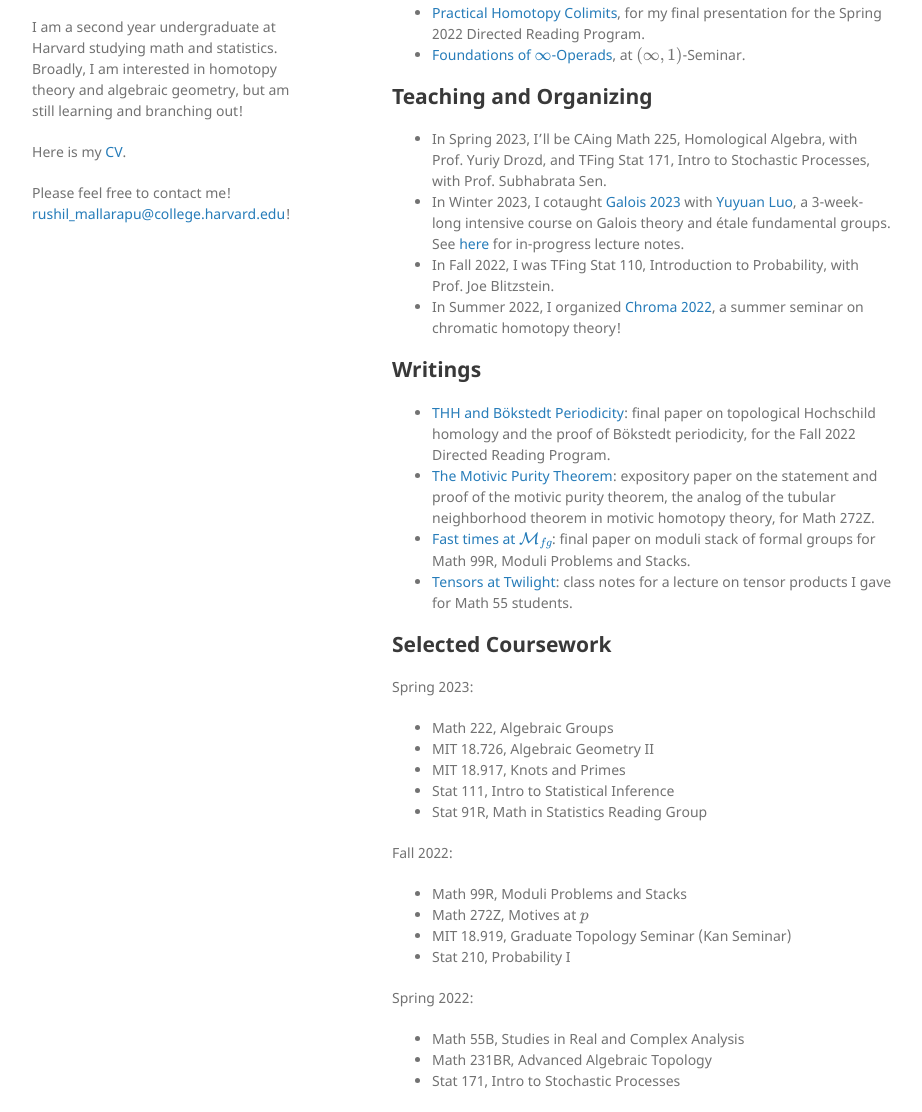
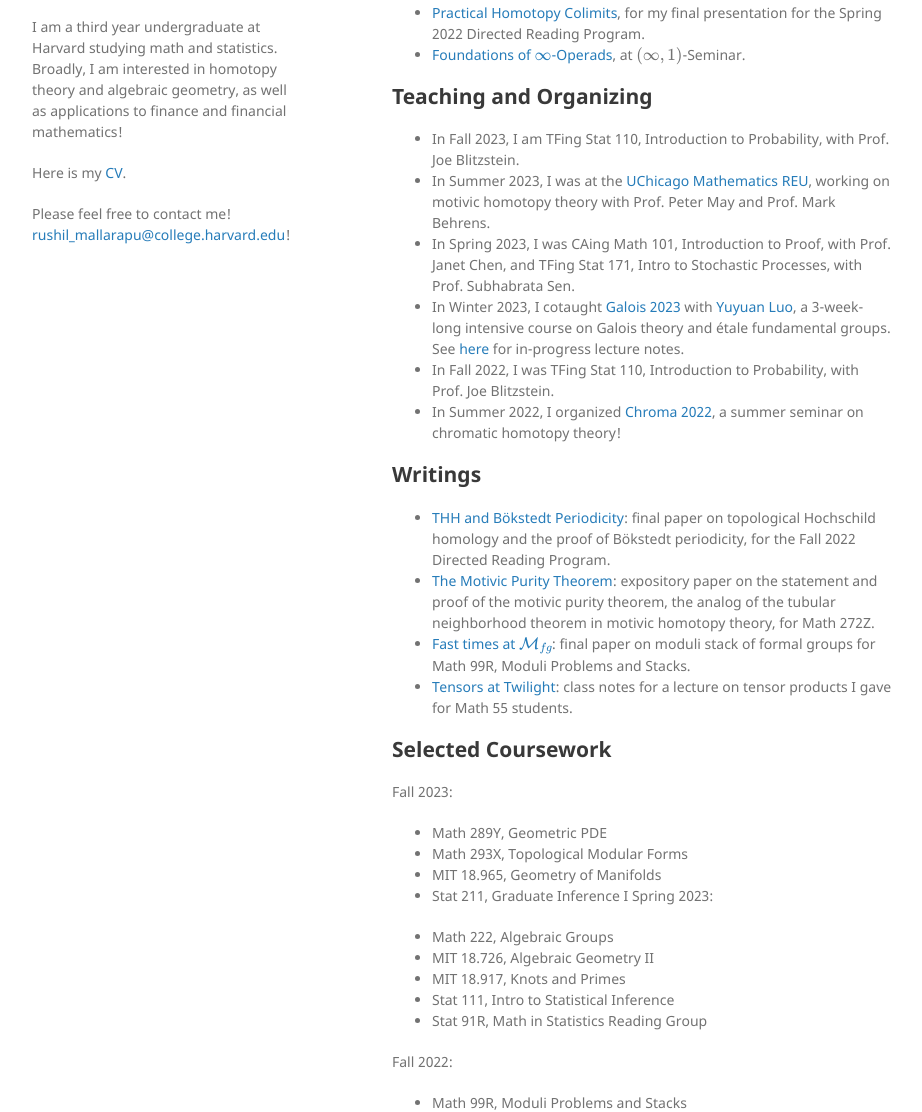
Before and after one commit to sudo-rushil/sudo-rushil.github.io, a Jekyll site: the page built from index.md, in a window 1280 px wide and 1400 px high. Shown: the part 288-1400 px from the top of the window, without its empty margins (178-1100 px from the left). Built offline with Jekyll 4.4.1, drawn with Linux system fonts in a browser that asks for light colours; formulas are drawn with MathJax 3; the repository's description, which GitHub fills in, is left out; some of the changed text lies outside the part shown.

Commit message:
updated for recruiting

```diff
--- a/_layouts/default.html
+++ b/_layouts/default.html
@@ -29,7 +29,7 @@
 
         <h3>Rushil Mallarapu</h3>
 
-        <p>I am a second year undergraduate at Harvard studying math and statistics. Broadly, I am interested in homotopy theory and algebraic geometry, but am still learning and branching out!</p>
+        <p>I am a third year undergraduate at Harvard studying math and statistics. Broadly, I am interested in homotopy theory and algebraic geometry, as well as applications to finance and financial mathematics!</p>
 
         <p>Here is my <a href="assets/files/resume.pdf">CV</a>.</p>
 
--- a/index.md
+++ b/index.md
@@ -24,7 +24,9 @@
 
 ## Teaching and Organizing
 
-- In Spring 2023, I'll be CAing Math 225, Homological Algebra, with Prof. Yuriy Drozd, and TFing Stat 171, Intro to Stochastic Processes, with Prof. Subhabrata Sen.
+- In Fall 2023, I am TFing Stat 110, Introduction to Probability, with Prof. Joe Blitzstein.
+- In Summer 2023, I was at the [UChicago Mathematics REU](http://math.uchicago.edu/~may/REU2023/), working on motivic homotopy theory with Prof. Peter May and Prof. Mark Behrens.
+- In Spring 2023, I was CAing Math 101, Introduction to Proof, with Prof. Janet Chen, and TFing Stat 171, Intro to Stochastic Processes, with Prof. Subhabrata Sen.
 - In Winter 2023, I cotaught [Galois 2023](https://sudo-rushil.github.io/galois2023) with [Yuyuan Luo](https://mit.edu/~lyuyuan/), a 3-week-long intensive course on Galois theory and étale fundamental groups. See [here](https://www.overleaf.com/read/fphsygbcmfkr) for in-progress lecture notes.
 - In Fall 2022, I was TFing Stat 110, Introduction to Probability, with Prof. Joe Blitzstein.
 - In Summer 2022, I organized [Chroma 2022](https://sudo-rushil.github.io/chroma2022), a summer seminar on chromatic homotopy theory!
@@ -38,6 +40,13 @@
 
 ## Selected Coursework
 
+
+Fall 2023:
+
+- Math 289Y, Geometric PDE
+- Math 293X, Topological Modular Forms
+- MIT 18.965, Geometry of Manifolds
+- Stat 211, Graduate Inference I
 Spring 2023:
 
 - Math 222, Algebraic Groups
@@ -51,7 +60,7 @@
 - Math 99R, Moduli Problems and Stacks
 - Math 272Z, Motives at $$p$$
 - MIT 18.919, Graduate Topology Seminar (Kan Seminar)
-- Stat 210, Probability I
+- Stat 210, Graduate Probability I
 
 Spring 2022:
 
```
